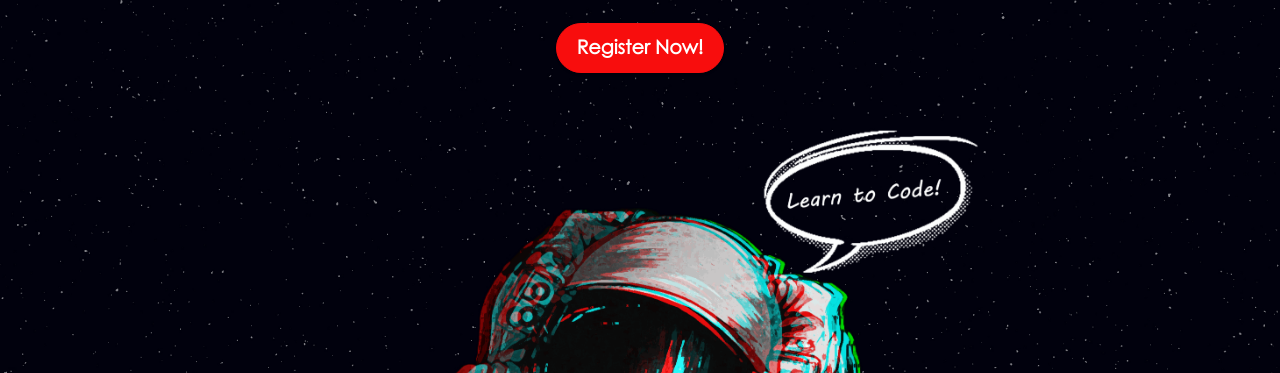
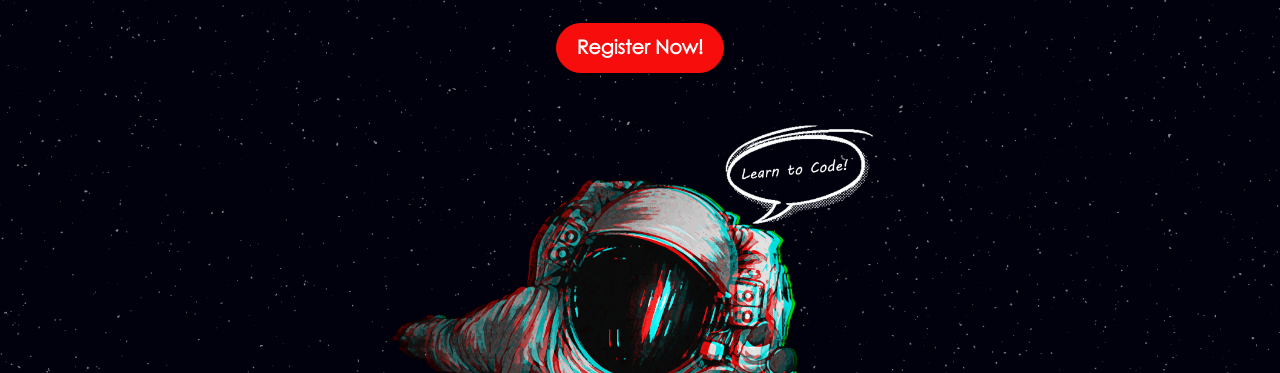
Before and after one commit to superuserdevelopment/XtremeOverflow, a plain HTML site: page index.html in a window 1280 px wide. Shown: the part 281-654 px from the top of the page. Drawn offline with Linux system fonts and the light colour scheme; animation ran at ten frames a second; files whose address does not match are found by name.

Commit message:
Reducing the size of Astro-boy

```diff
--- a/index.html
+++ b/index.html
@@ -79,7 +79,7 @@
                     5&nbsp; WEEKS&nbsp; &nbsp; &nbsp; •&nbsp; &nbsp; &nbsp; 5&nbsp; STUDENT&nbsp; BRANCHES&nbsp; &nbsp; &nbsp; •&nbsp; &nbsp; &nbsp; 1&nbsp; SECTION</p>
                 <div class="mbr-section-btn mt-3"><a class="btn btn-secondary display-7" href="index.html#top">Register Now!</a></div>
                 <div class="image-wrap mt-4">
-                    <img src="assets/images/astroboycodes-1651x2064.png" alt="Mobirise" title="">
+                    <img src="assets/images/astroboycodes-1651x2064.png" alt="Astro-boy" title="" style="width: 500px; padding-bottom:80px">
                 </div>
             </div>
         </div>
```
Also changed, not shown: 1 other file.
